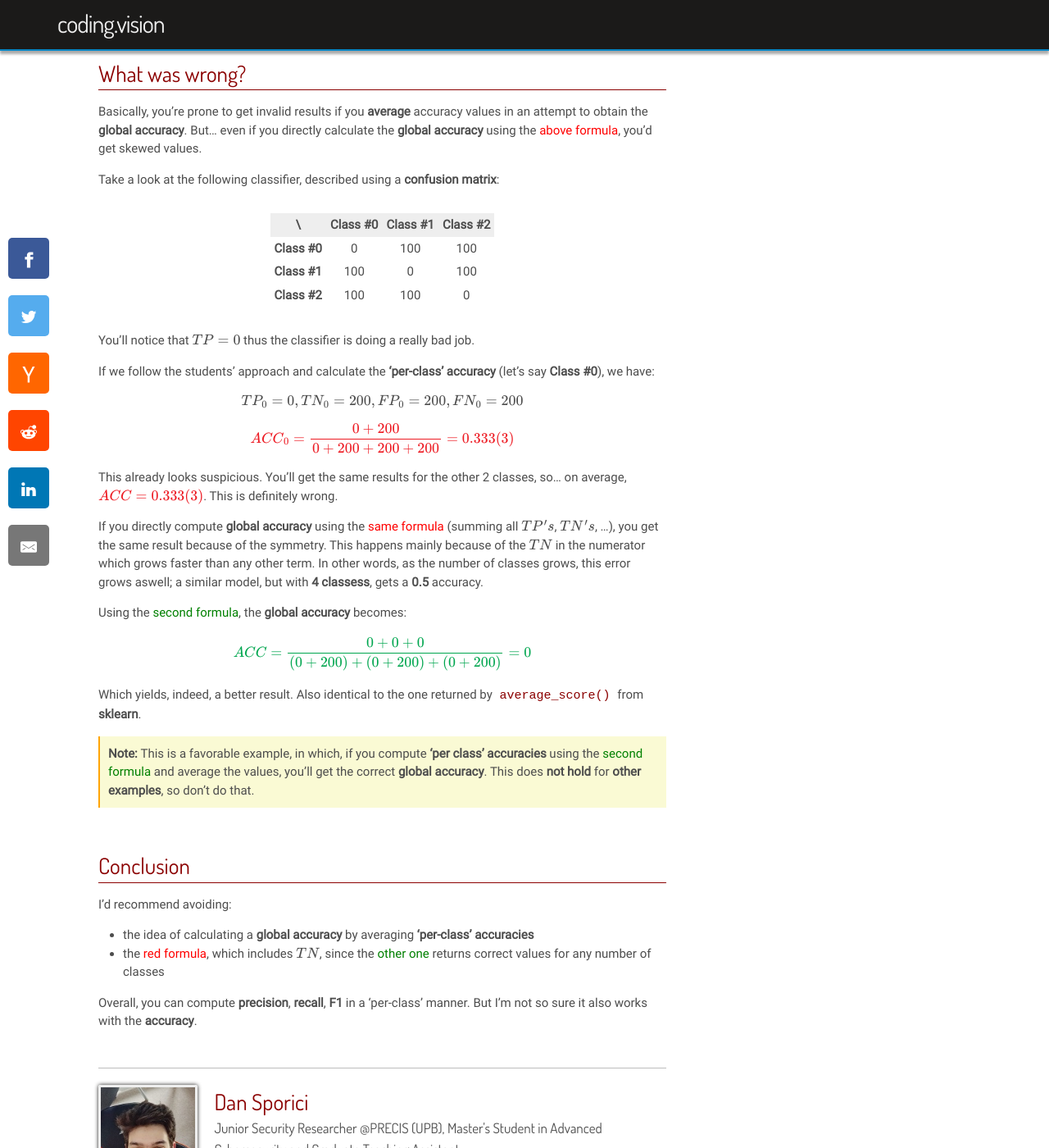
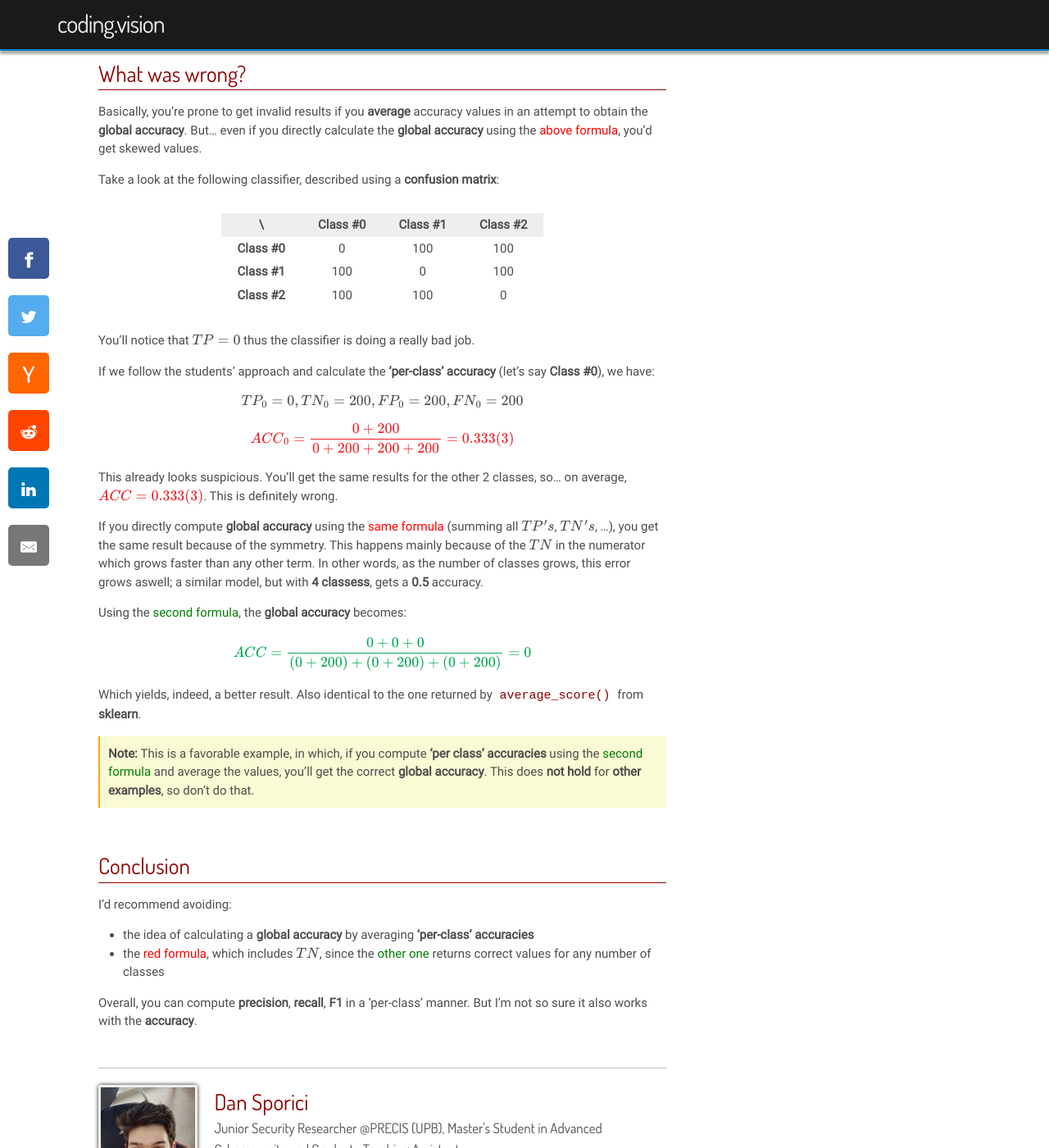
Before and after one commit to Apex95/apex95.github.io, a Jekyll site: the page built from _posts/2019-12-11-avoid-a-mistake-correctly-calculate-multiclass-accuracy.markdown, in a window 1280 px wide and 1400 px high, scrolled down 831 px. Shown: the whole window at 82% size. Built offline with Jekyll 4.4.1, drawn with Linux system fonts in a browser that asks for light colours; some web fonts are replaced; formulas are drawn with MathJax 3; comment, search, counter and statistics services are not loaded.

Commit message:
updated css

```diff
--- a/_sass/_layout.scss
+++ b/_sass/_layout.scss
@@ -336,7 +336,7 @@ a.category-link {
     }
 
     td, th {
-      padding: 3px 5px 3px 5px;
+      padding: 3px 20px;
       text-align: center;
     }
 }
```
